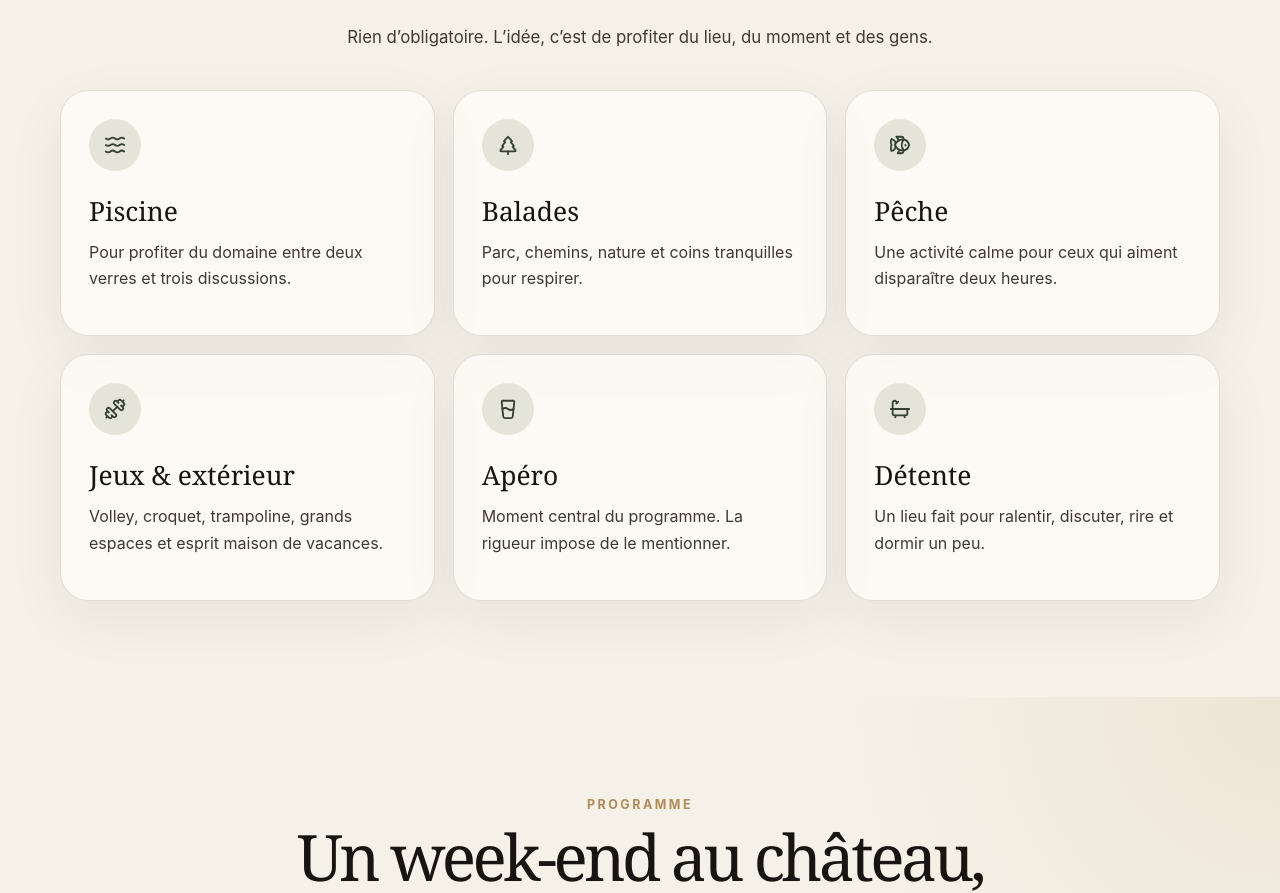
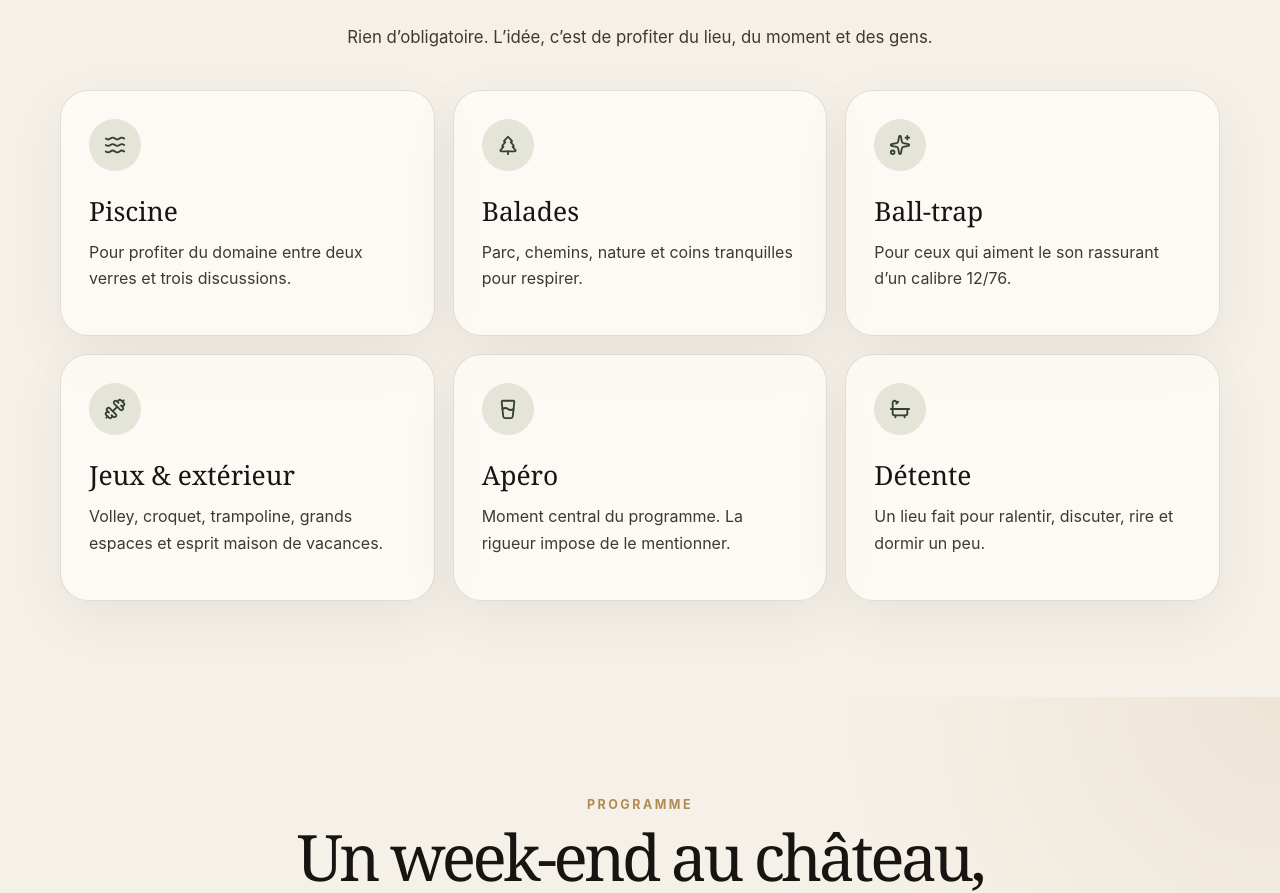
Before and after one commit to nairodx77-star/Anniversaire-chateau, a React (Vite) app: page / in a window 1280 px wide. Shown: the part 2384-3277 px from the top of the page. Built offline with nearby package versions, Linux system fonts and the light colour scheme; no server answers; the database is empty.

Commit message:
Update App.jsx

```diff
--- a/src/App.jsx
+++ b/src/App.jsx
@@ -402,11 +402,11 @@ export default function App() {
                 title="Balades"
                 text="Parc, chemins, nature et coins tranquilles pour respirer."
               />
-              <Activity
-                icon={<Fish />}
-                title="Pêche"
-                text="Une activité calme pour ceux qui aiment disparaître deux heures."
-              />
+             <Activity
+  icon={<Sparkles />}
+  title="Ball-trap"
+  text="Pour ceux qui aiment le son rassurant d’un calibre 12/76."
+/>
               <Activity
                 icon={<Dumbbell />}
                 title="Jeux & extérieur"
```
